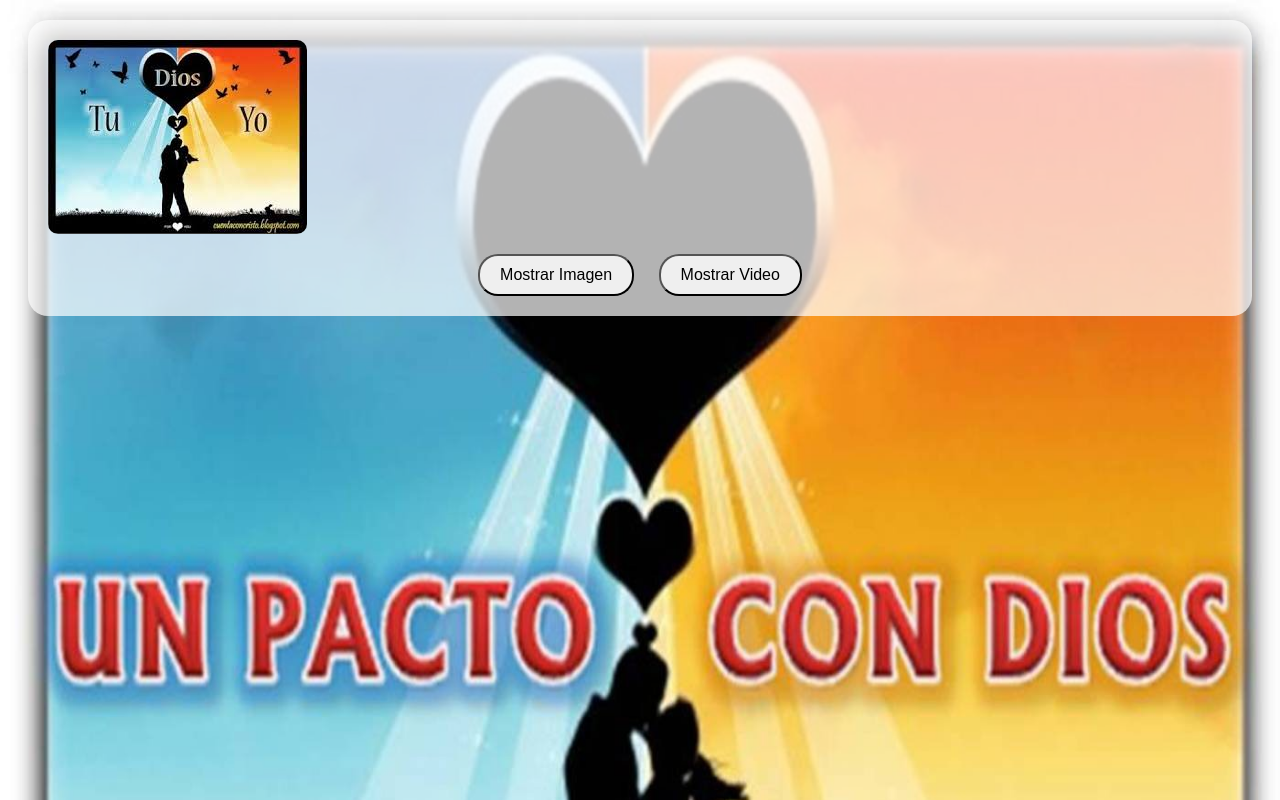
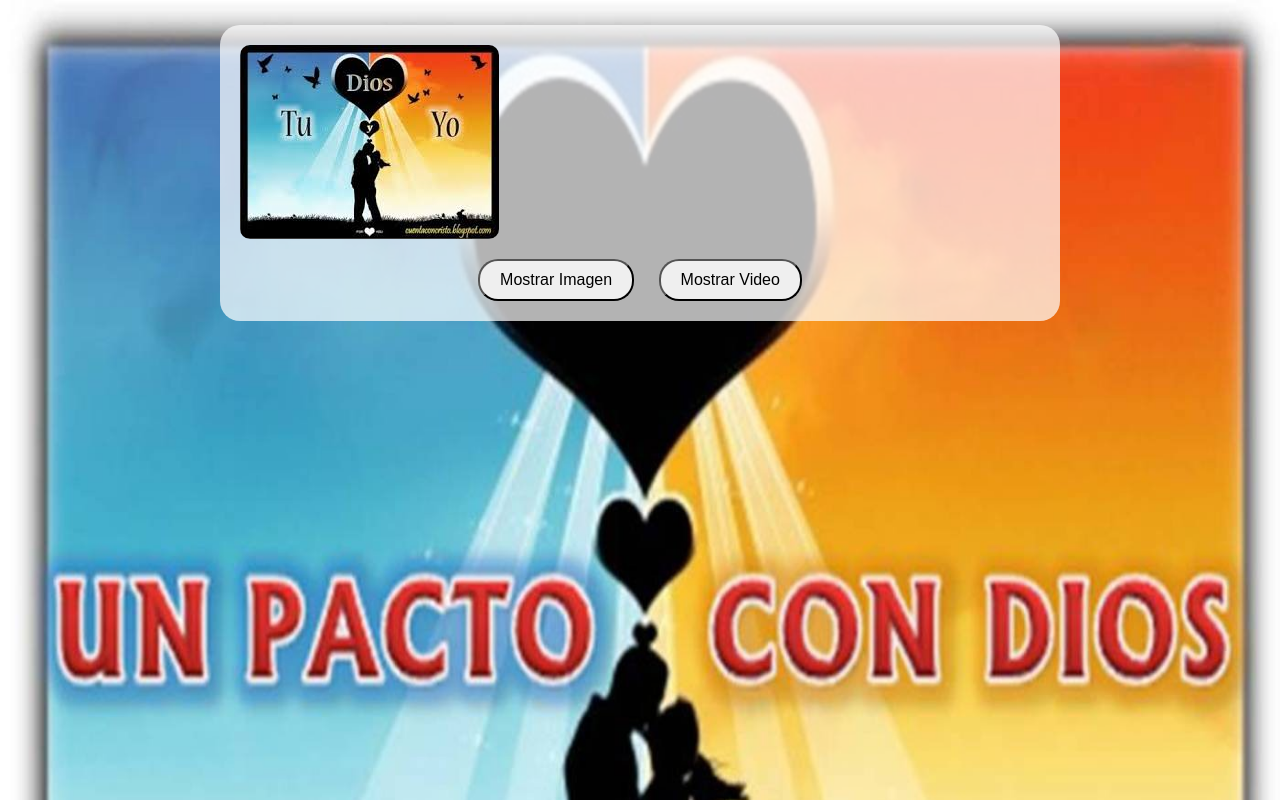
Before and after one commit to jeado5/Un-Pacto-Con-Dios---Rabito-, a plain HTML site: page index.html in a window 1280 px wide. Both pictures are taken after a click on the button "Mostrar Imagen". Drawn offline with Linux system fonts and the light colour scheme.

Commit message:
Update style.css

```diff
--- a/style.css
+++ b/style.css
@@ -8,21 +8,22 @@ body {
 }
 
 .container {
-    margin: 20px;
+    margin: 2% auto;
     background-color: rgba(255, 255, 255, 0.7); /* Agregar un fondo semi-transparente para resaltar el contenido */
     padding: 20px;
+    max-width: 800px;
     border-radius: 20px;
 }
 
 #image {
     display: none;
-    max-width: 50%;
+    max-width: 100%;
     height: auto;
     border-radius: 10px;
 }
 
 #video {
-    max-width: 50%;
+    max-width: 100%;
     height: auto;
     border-radius: 10px;
 }
```
